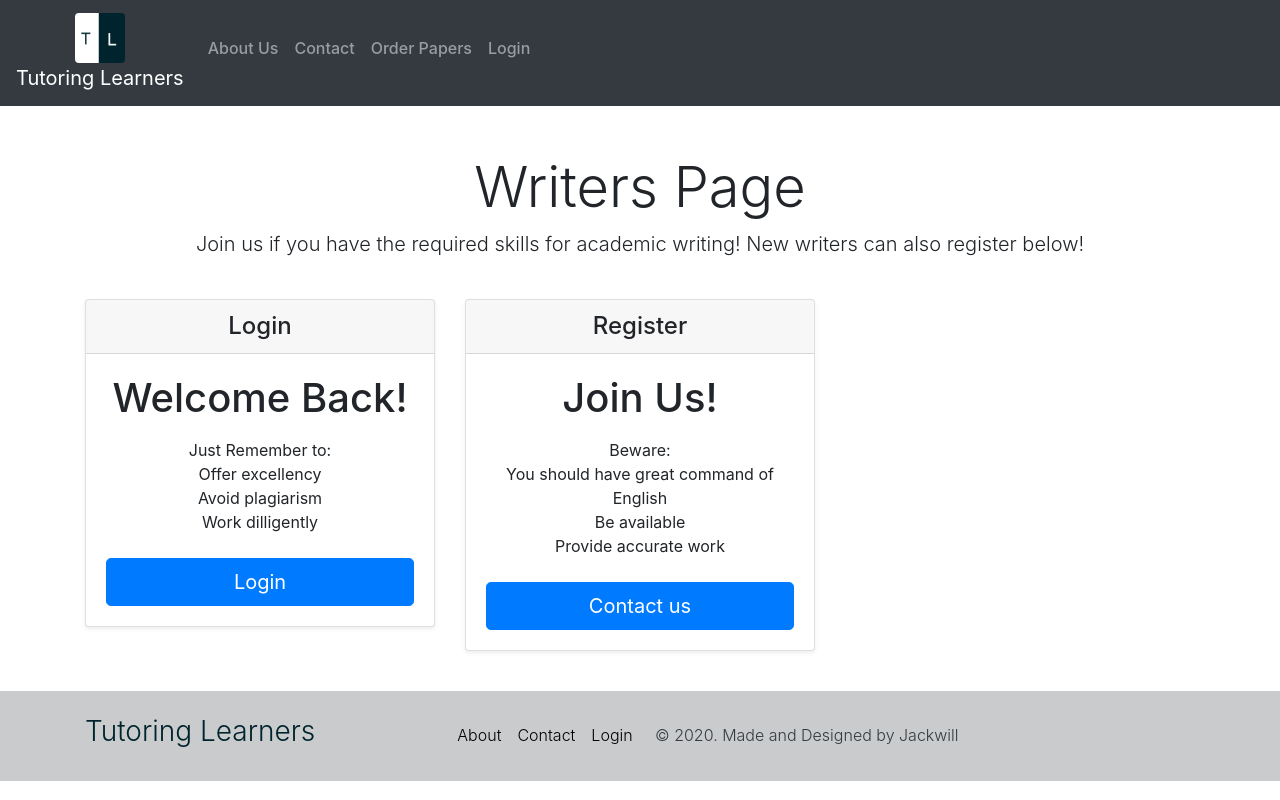
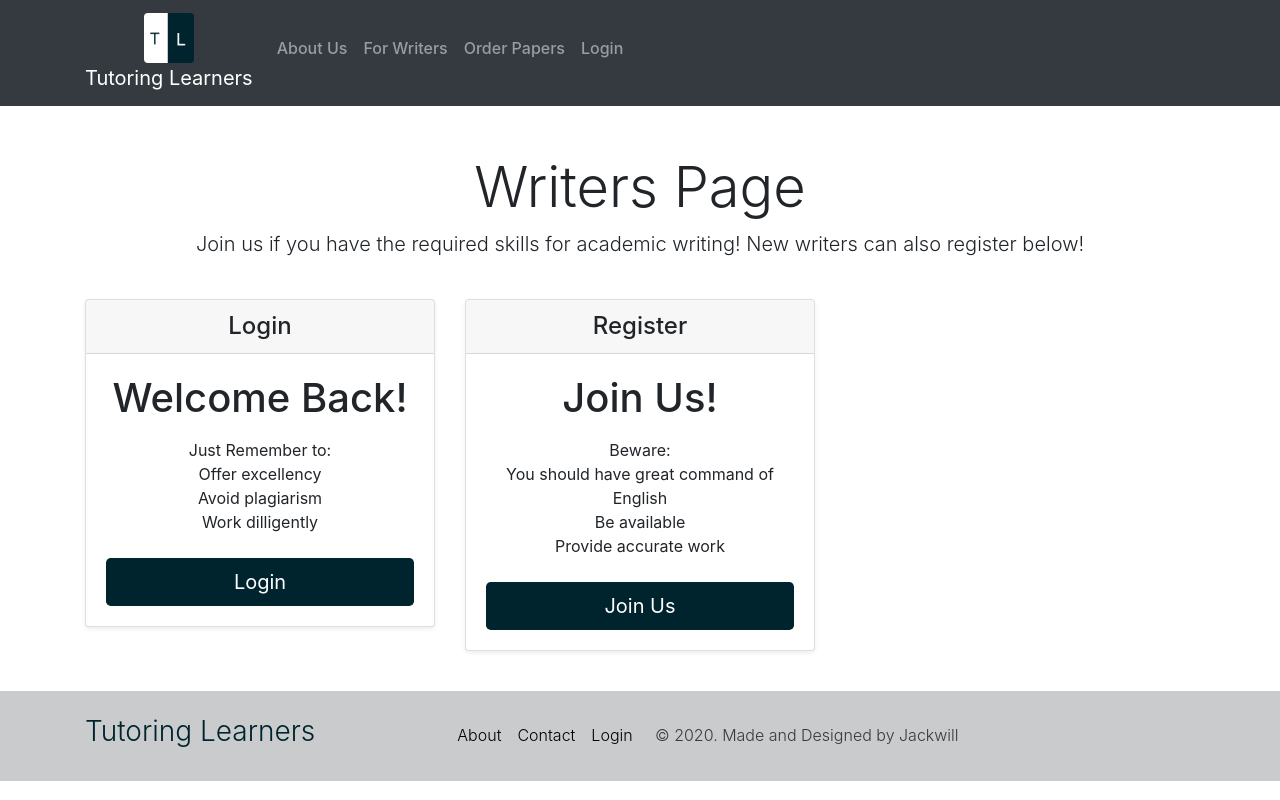
Before and after one commit to mundiakaluson/TL-django, a Django app: page /writers/ in a window 1280 px wide. Run offline with Django 3.2, Linux system fonts and the light colour scheme; some libraries are stand-ins or nearby versions.

Commit message:
some issues and again

```diff
--- a/TL/TL/templates/base.html
+++ b/TL/TL/templates/base.html
@@ -12,9 +12,9 @@
     <title>{{ title }}</title>
 </head>
 <body>
-
     <header>
         <nav class="navbar navbar-expand-lg navbar-dark bg-dark">
+          <div class="container">
             <a class="navbar-brand" href="/">
               <img src="{% static 'logo.png' %}"
                class="rounded mx-auto d-block" width="50" height="50" />
@@ -30,7 +30,7 @@
                   <a class="nav-link" href=""><h6>About Us</h6></a>
                 </li>
                 <li class="nav-item">
-                  <a class="nav-link" href=""><h6>Contact</h6></a>
+                  <a class="nav-link" href=" {% url 'writers_base' %}"><h6>For Writers</h6></a>
                 </li>
                 <li class="nav-item">
                   <a class="nav-link" href=""><h6>Order Papers</h6></a>
@@ -42,8 +42,18 @@
                 <a class="nav-link" href="{% url 'login' %}"><h6>Login</h6></a>
                 {% endif %}
               </li>
+              <li class="nav-item ml-5">
+                {% if user.is_active %}
+
+                    {% if user.is_authenticated %}
+
+                      <a href="#" class="nav-link text-right"><h6><p style="color: green;">Logged in as {{ user|capfirst }}</p></h6></a>
+                    {% endif %}
+                {% endif %}
+              </li>
             </ul>
             </div>
+          </div>
           </nav>
     </header>
 
--- a/TL/writers/templates/writers/writing.html
+++ b/TL/writers/templates/writers/writing.html
@@ -75,7 +75,7 @@
           <li>Avoid plagiarism</li>
           <li>Work dilligently</li>
         </ul>
-        <button type="button" class="w-100 btn btn-lg btn-primary">Login</button>
+        <button type="button" class="w-100 btn btn-lg " style="background-color: #00242d; color: white;">Login</button>
       </div>
     </div>
     </div>
@@ -92,7 +92,7 @@
           <li>Be available</li>
           <li>Provide accurate work</li>
         </ul>
-        <button type="button" class="w-100 btn btn-lg btn-primary">Contact us</button>
+        <a href=" {% url 'register' %}"></a><button type="button" class="w-100 btn btn-lg"  style="background-color: #00242d; color: white;">Join Us</button>
       </div>
     </div>
     </div>
--- a/TL/writers/views.py
+++ b/TL/writers/views.py
@@ -40,10 +40,10 @@ def login(request):
         if user is not None:
             auth.login(request, user)
             return redirect('home')
-        else:
+        elif user is None:
             return render(request, 'writers/login.html', {'error':'Username or passowrd is incorrect!'})
     else:
-        return render(request, 'writers/login.html')
+        return render(request, 'writers/login.html', {'approval_error': 'Your Account is not yet Approved!'})
 
 def logout(request):
         auth.logout(request)
```
Also changed, not shown: TL/writers/templates/writers/login.html (+6 -1 lines).
